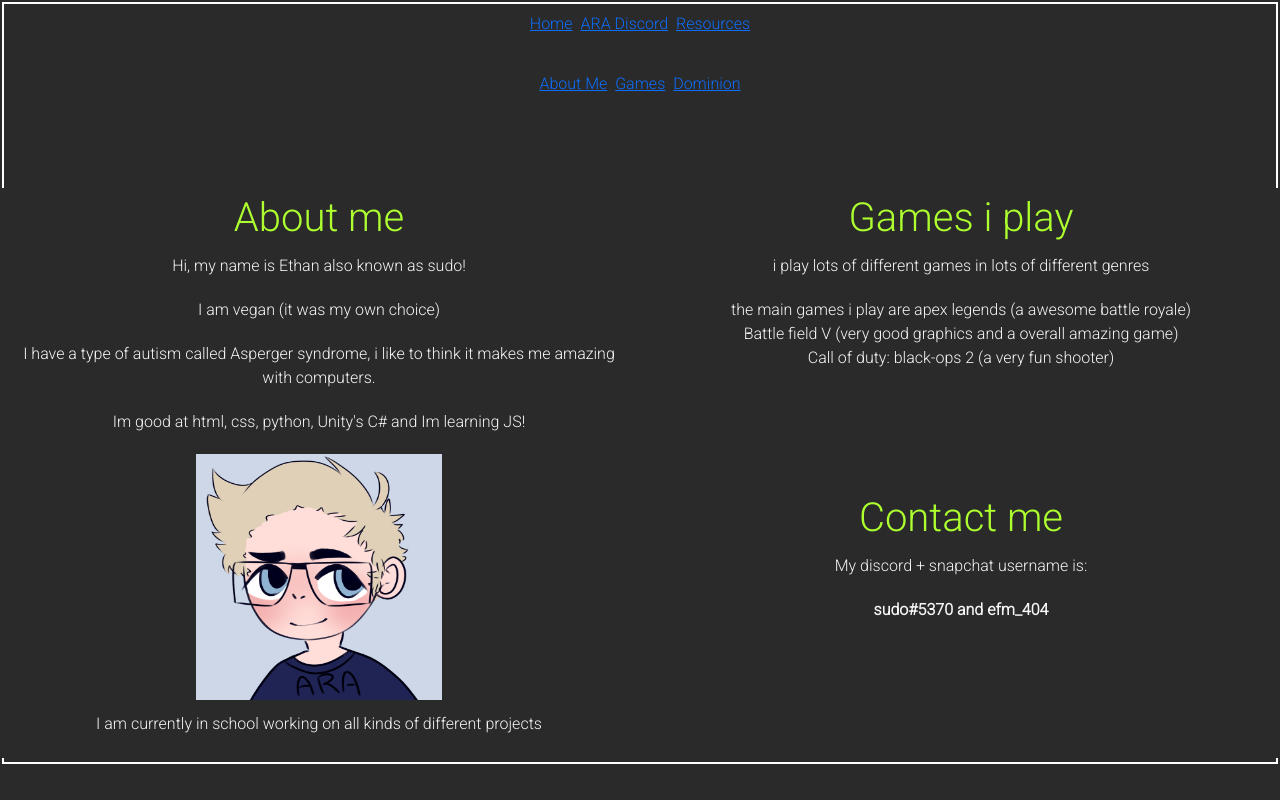
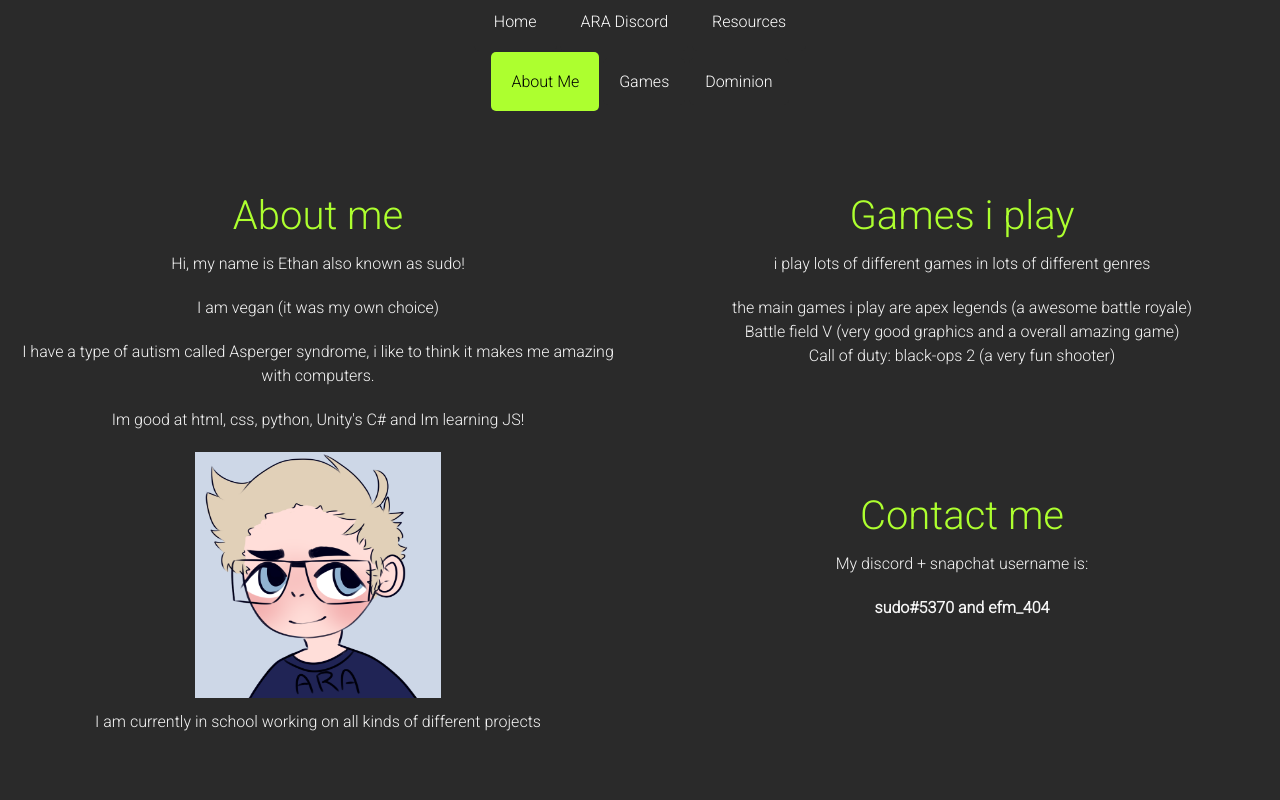
Before and after one commit to sudoxyz/web, a plain HTML site: page html/about.html in a window 1280 px wide. Drawn offline with nearby package versions, Linux system fonts and the light colour scheme.

Commit message:
thing i forgot

```diff
--- a/css/style.css
+++ b/css/style.css
@@ -6,6 +6,7 @@
                         background-color: #2a2a2a;
                         font-family: "Roboto";
                         padding: 2px;
+                        margin: 0;
                     }
 
                     .top1 a {
@@ -161,6 +162,7 @@
                     .body {
                         margin: 0;
                         padding: 0;
+                        background: #2a2a2a;
                     }
 
                     .button {
@@ -178,41 +180,74 @@
 
 
 @media only screen and (min-device-width: 400px) {
-                    * {
+                     * {
                         color: whitesmoke;
                         background-color: #2a2a2a;
                         font-family: "Roboto";
                         padding: 2px;
+                        margin: 0;
                     }
 
-                    .top a {
+                    .top1 a {
                         float: center;
                         color: white;
                         text-align: center;
                         padding: 14px 16px;
                         text-decoration: none;
-                        border-radius: px;
-                        padding: 20px;
-                        width: 200px;
-                        height: 100px;
-                    }
-
-                    .top a:hover {
-                        background-color: white;
-                        color: black;
                         border-radius: 5px;
                         padding: 20px;
                         width: 200px;
                         height: 100px;
                     }
 
-                    .top a.active {
+                    .top1 a:hover {
+                        background-color: white;
+                        color: black;
+                        border-radius: 5px;
+                        padding: 20px;
+                        width: 50px;
+                        height: 25px;
+                    }
+
+                    .top1 a.active {
                         background-color: greenyellow;
                         color: black;
                         border-radius: 5px;
                         padding: 20px;
                         width: 200px;
                         height: 100px;
+
+                    }
+
+                    .top2 a {
+                        float: center;
+                        color: white;
+                        text-align: center;
+                        padding: 14px 16px;
+                        text-decoration: none;
+                        border-radius: 5px;
+                        padding: 20spx;
+                        width: 100px;
+                        height: 100px;
+                    }
+
+                    .top2 a:hover {
+                        background-color: white;
+                        color: black;
+                        border-radius: 5px;
+                        padding: 20px;
+                        width: 50px;
+                        height: 25px;
+                    }
+
+                    .top2 a.active {
+                        background-color: greenyellow;
+                        color: black;
+                        border-radius: 5px;
+                        padding: 20px;
+                        width: 200px;
+                        height: 100px;
+
                     }
 
                     .title {
@@ -306,6 +341,21 @@
                     .body {
                         margin: 0;
                         padding: 0;
+                        background: #2a2a2a;
+                        margin: 0;
+                    }
+
+                    body {
+                        margin: 0;
+                        padding: 0;
+                        background: #2a2a2a;
+                        margin: 0;
+                    }
+
+
+                    .div {
+                        background: #2a2a2a;
+                        margin: 0;
                     }
 
                     .button {
```
